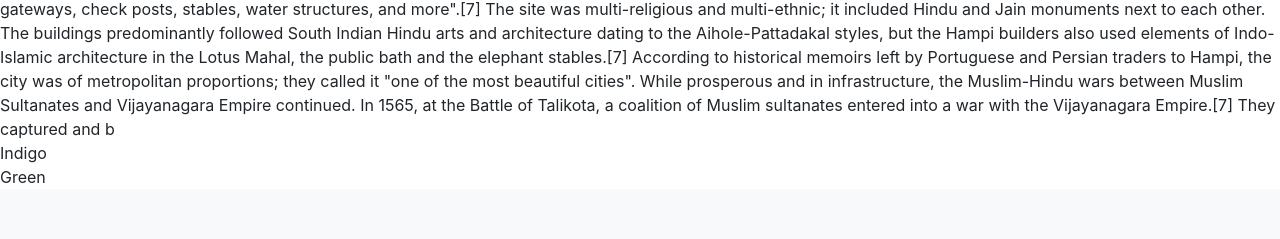
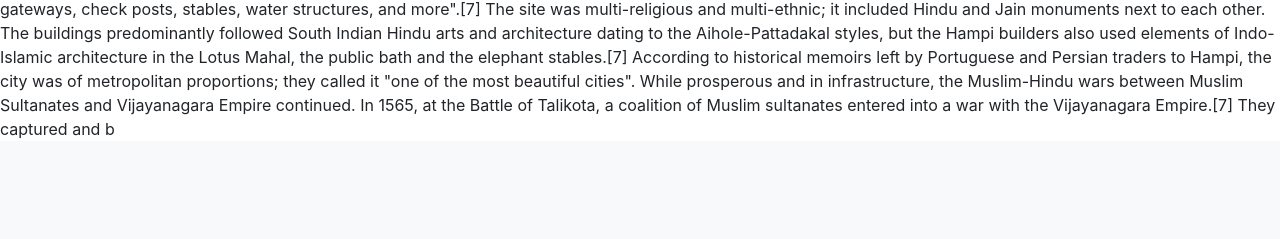
Before and after one commit to nocturnal-freak/MakersMarketWebapp, a React (Create React App) app: page / in a window 1280 px wide. Shown: the part 1075-1314 px from the top of the page. Built offline with nearby package versions, Linux system fonts and the light colour scheme.

Commit message:
waste of time commit did nothing great

```diff
--- a/package.json
+++ b/package.json
@@ -4,6 +4,7 @@
   "private": true,
   "dependencies": {
     "bootstrap": "^4.1.1",
+    "font-awesome": "^4.7.0",
     "react": "^16.4.1",
     "react-dom": "^16.4.1",
     "react-router-dom": "^4.3.1",
--- a/public/index.html
+++ b/public/index.html
@@ -22,9 +22,6 @@
     <title>Markers Market</title>
   </head>
   <body>
-    <noscript>
-      You need to enable JavaScript to run this app.
-    </noscript>
     <div id="root"></div>
     <!--
       This HTML file is a template.
--- a/src/components/AppComponent.js
+++ b/src/components/AppComponent.js
@@ -86,9 +86,9 @@ Located in Karnataka near the modern-era city of Hosapete, Hampi's ruins are spr
 The Vijayanagara Empire built its capital around Hampi, calling it Vijayanagara. They expanded the infrastructure and temples. According to Nicholas Gier and other scholars,[3] by 1500 CE Hampi-Vijayanagara was the world's second-largest medieval-era city after Beijing, and probably India's richest. Its wealth attracted 16th-century traders from across the Deccan area, Persia and the Portuguese colony of Goa.[4][31] The Vijayanagara rulers fostered developments in intellectual pursuits and the arts, maintained a strong military and fought many wars with sultanates to its north and east. They invested in roads, waterworks, agriculture, religious buildings and public infrastructure. This included, states UNESCO, "forts, riverside features, royal and sacred complexes, temples, shrines, pillared halls, mandapas (halls for people to sit), memorial structures, gateways, check posts, stables, water structures, and more".[7] The site was multi-religious and multi-ethnic; it included Hindu and Jain monuments next to each other. The buildings predominantly followed South Indian Hindu arts and architecture dating to the Aihole-Pattadakal styles, but the Hampi builders also used elements of Indo-Islamic architecture in the Lotus Mahal, the public bath and the elephant stables.[7]
 
 According to historical memoirs left by Portuguese and Persian traders to Hampi, the city was of metropolitan proportions; they called it "one of the most beautiful cities". While prosperous and in infrastructure, the Muslim-Hindu wars between Muslim Sultanates and Vijayanagara Empire continued. In 1565, at the Battle of Talikota, a coalition of Muslim sultanates entered into a war with the Vijayanagara Empire.[7] They captured and b</section>
-        <section className='indigo' ref={(section) => { this.Indigo = section; }}>Indigo</section>
+        {/* {<section className='indigo' ref={(section) => { this.Indigo = section; }}>Indigo</section>
 
-        <section className='green' ref={(section) => { this.Green = section; }}>Green</section>
+        <section className='green' ref={(section) => { this.Green = section; }}>Green</section>} */}
 
 				<section className="testimonials text-center bg-light" ref={(section) => { this.about = section; }}>
 		      <div className="container">
```
Also changed, not shown: 1 other file (tests, documents, lock files or other folders).
